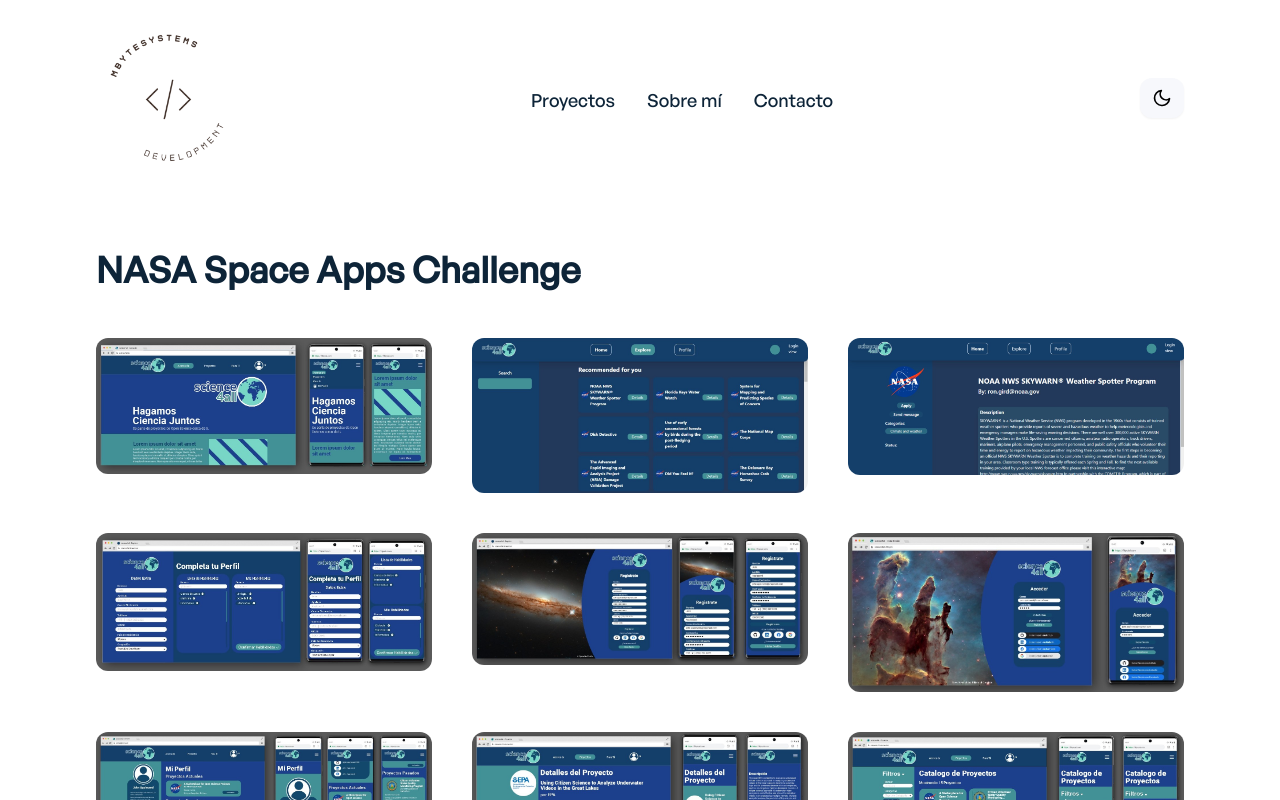
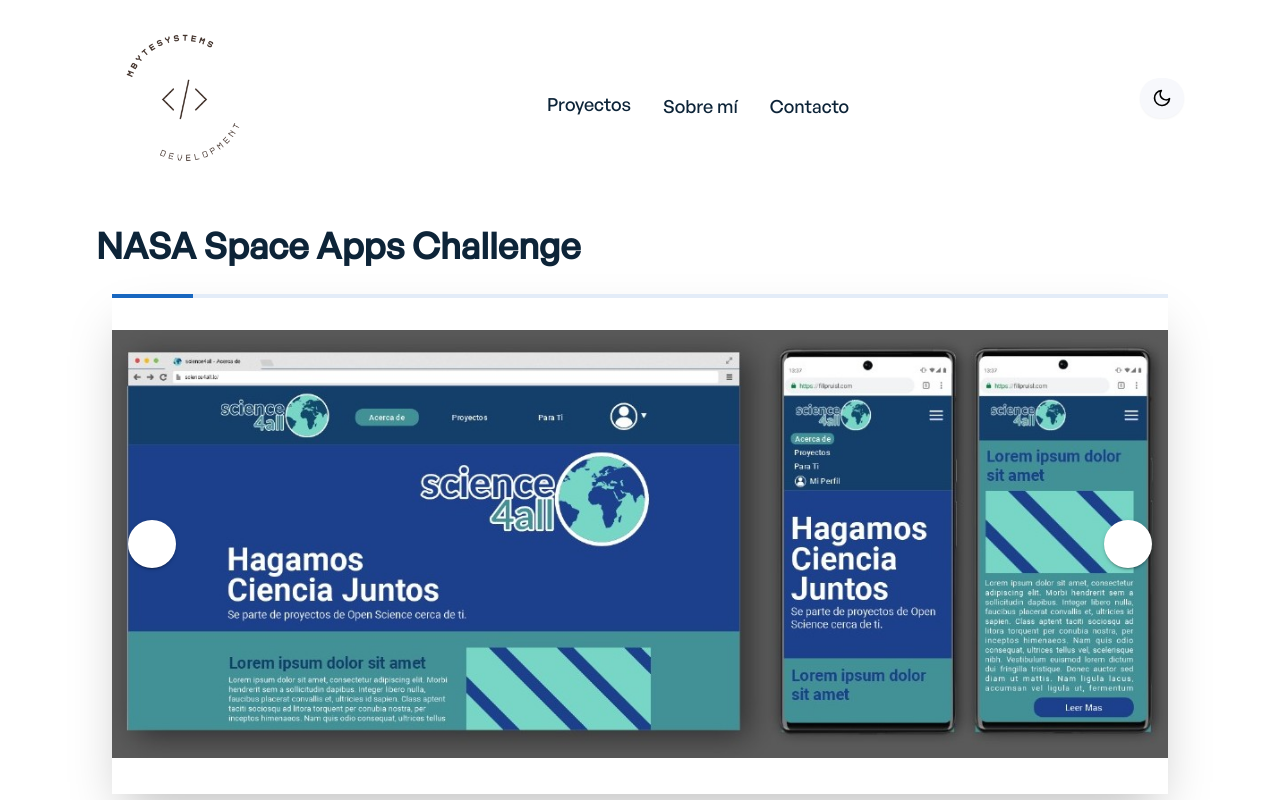
Before and after one commit to MbyteUriel845/Portafolio, a Vue app: page /projects/1 in a window 1280 px wide. Shown: the top 800 px of the page. Built offline with nearby package versions, Linux system fonts and the light colour scheme; what vue-backtotop would draw is missing.

Commit message:
carousel in gallery project

```diff
--- a/package.json
+++ b/package.json
@@ -20,7 +20,8 @@
     "vue": "^3.2.45",
     "vue-backtotop": "^1.6.1",
     "vue-router": "^4.1.6",
-    "vue3-autocounter": "^1.0.6"
+    "vue3-autocounter": "^1.0.6",
+    "vuetify": "^3.4.10"
   },
   "devDependencies": {
     "@vue/cli-service": "~5.0.8",
--- a/src/components/projects/ProjectGallery.vue
+++ b/src/components/projects/ProjectGallery.vue
@@ -5,17 +5,26 @@
 </script>
 
 <template>
-	<div class="grid grid-cols-1 sm:grid-cols-3 sm:gap-10 mt-12">
-		<div
-			class="mb-10 sm:mb-0"
-			v-for="projectImage in projectImages"
-			:key="projectImage.id"
-		>
-			<img
-				:src="require('@/assets/images/projects/' + projectImage.img + '.jpeg')"
-				class="rounded-xl cursor-pointer shadow-lg sm:shadow-none"
-				alt="{{ projectImage.title }}"
-			/>
+	<!--<div class="grid grid-cols-1 sm:grid-cols-3 sm:gap-10 mt-12">
+		<div class="mb-10 sm:mb-0" v-for="projectImage in projectImages" :key="projectImage.id">
+			<img :src="require('@/assets/images/projects/' + projectImage.img + '.jpeg')"
+				class="rounded-xl cursor-pointer shadow-lg sm:shadow-none" alt="{{ projectImage.title }}" />
 		</div>
+	</div> -->
+
+	<!-- <div class="max-w-screen-md mx-auto">
+		<v-carousel progress="primary" hide-delimiters>
+			<v-carousel-item v-for="projectImage in projectImages" :key="projectImage.id"
+				:src="require('@/assets/images/projects/' + projectImage.img + '.jpeg')">
+			</v-carousel-item>
+		</v-carousel>
+	</div> -->
+
+	<div class="mx-4 sm:mx-auto md:max-w-screen-md lg:max-w-screen-lg xl:max-w-screen-xl shadow-2xl">
+		<v-carousel progress="primary" hide-delimiters>
+			<v-carousel-item v-for="projectImage in projectImages" :key="projectImage.id"
+				:src="require('@/assets/images/projects/' + projectImage.img + '.jpeg')">
+			</v-carousel-item>
+		</v-carousel>
 	</div>
 </template>
--- a/src/main.js
+++ b/src/main.js
@@ -3,13 +3,24 @@
 import router from './router';
 import './assets/css/app.css';
 import BackToTop from 'vue-backtotop';
+import 'vuetify/styles'
+import { createVuetify } from 'vuetify'
+import * as components from 'vuetify/components'
+import * as directives from 'vuetify/directives'
 
 const feather = require('feather-icons');
 feather.replace();
 
+const vuetify = createVuetify({
+	components,
+	directives,
+  })
+
+
 createApp(App)
 	.use(router)
 	.use(BackToTop)
+	.use(vuetify)
 	.mount('#app');
 
 const appTheme = localStorage.getItem('theme');
```
Also changed, not shown: 1 other file (tests, documents, lock files or other folders).
